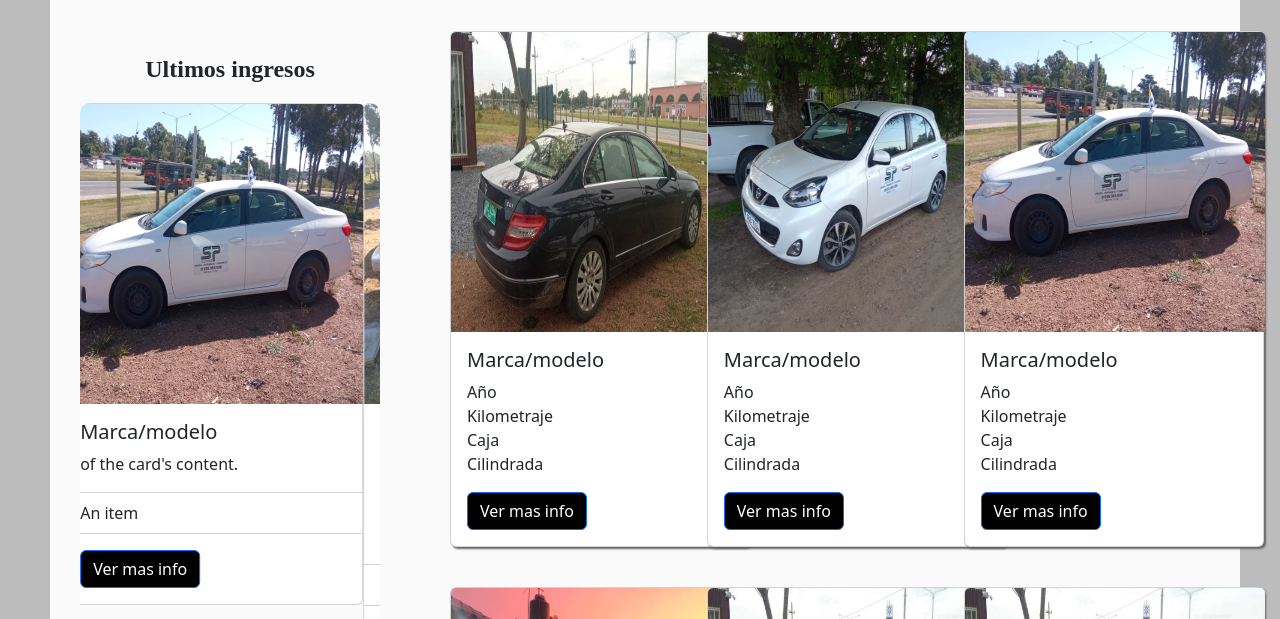
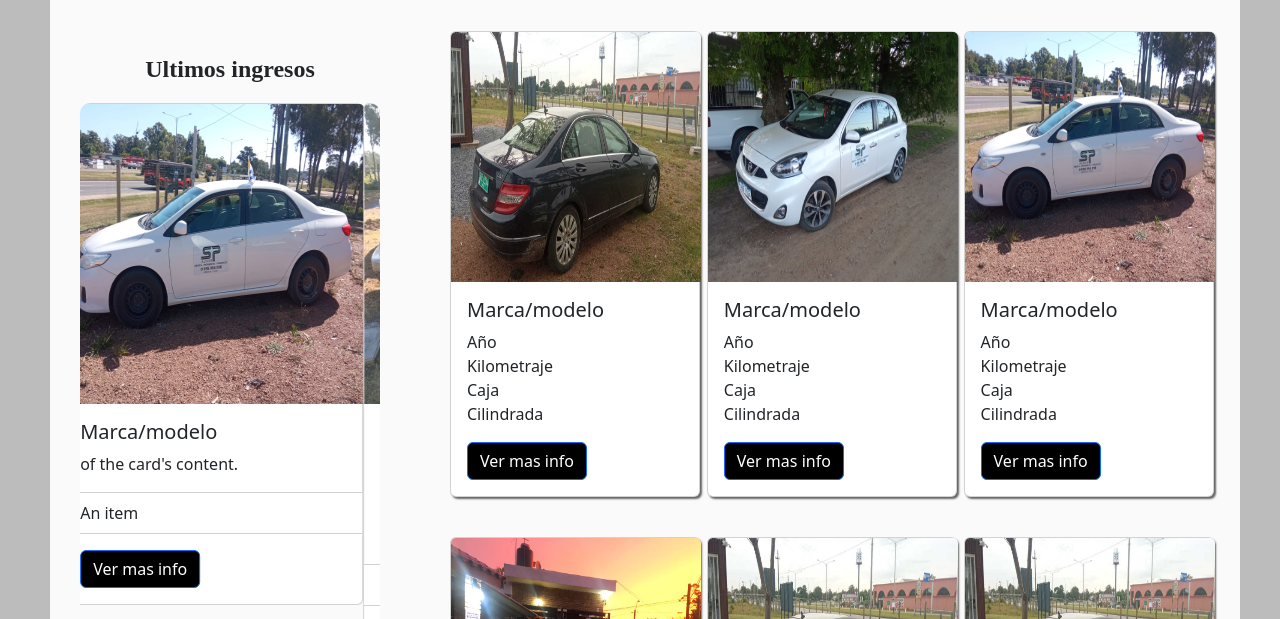
Before and after one commit to Martin-Valdes/automotora, a website: page pages/comprar.html in a window 1280 px wide. Shown: the part 139-758 px from the top of the page. Drawn offline with nearby package versions, Linux system fonts and the light colour scheme; files that its build step writes are made by us from their sources.

Commit message:
correccion col

```diff
--- a/scss/layout/_main-comprar.scss
+++ b/scss/layout/_main-comprar.scss
@@ -40,41 +40,36 @@
                             }
                             .btn:hover{
                                 color: red;
-
                             }
                         }
-
                     }
-
                     .card-body {
                         width: 18.75rem;
                         .list-group{
                         width: 18.75rem;
                     }
                     }
-
                 }
             }
         }
         .container{
             margin: 1.25rem;
             .row{
-
                 padding: .625rem;
                 .col{
                     width: 10rem;
                     padding: .625rem;
                     .card{
                         text-align: start;
-                        width: 18.75rem;
+                        width: 15.625rem;
                         transition: 0.2s ease-in-out;
                         box-shadow: .125rem .125rem .125rem rgb(102, 101, 101);
                         img{
-                            width: 18.75rem;
-                            height: 18.75rem;
+                            width: 15.625rem;
+                            height: 15.625rem;
                         }
                         .card-body{
-                            width: 18.75rem;
+                            width: 15.625rem;
                             .btn{
                                 background-color: black;
                             }
@@ -87,13 +82,7 @@
                         box-shadow: .3125rem .3125rem .3125rem rgb(102, 101, 101);
                     }
                 }
-
             }
-
         }
-
-
-
     }
-
 }
```
Also changed, not shown: css/style.css.
